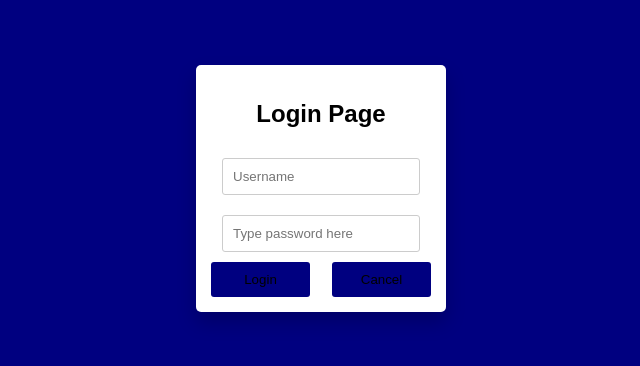
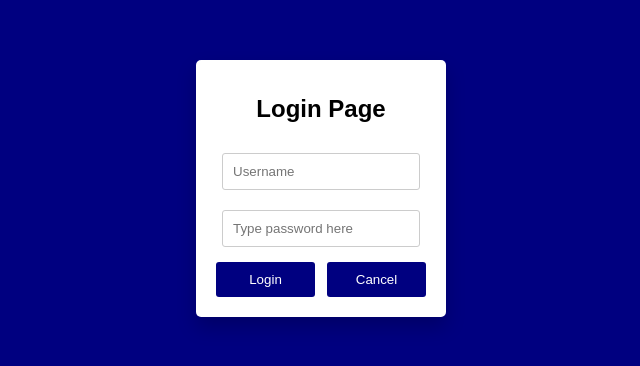
Before and after one commit to Om8908/login-page-html-css, a plain HTML site: page index.html in a window 1280 px wide. Shown: the part 212-578 px from the top of the page, without its empty margins (319-959 px from the left). Drawn offline with Linux system fonts and the light colour scheme.

Commit message:
Update index.html

```diff
--- a/index.html
+++ b/index.html
@@ -44,12 +44,11 @@
         }
         .login-container button{
           width: 45%;
-          padding:10px ;  `
+          padding:10px ;
           margin: 5px ;
           border: none;
           border-radius: 3px;
           background-color: navy;
-         ,M JHY
           color: white;
           cursor: pointer;
           position: relative;
```
